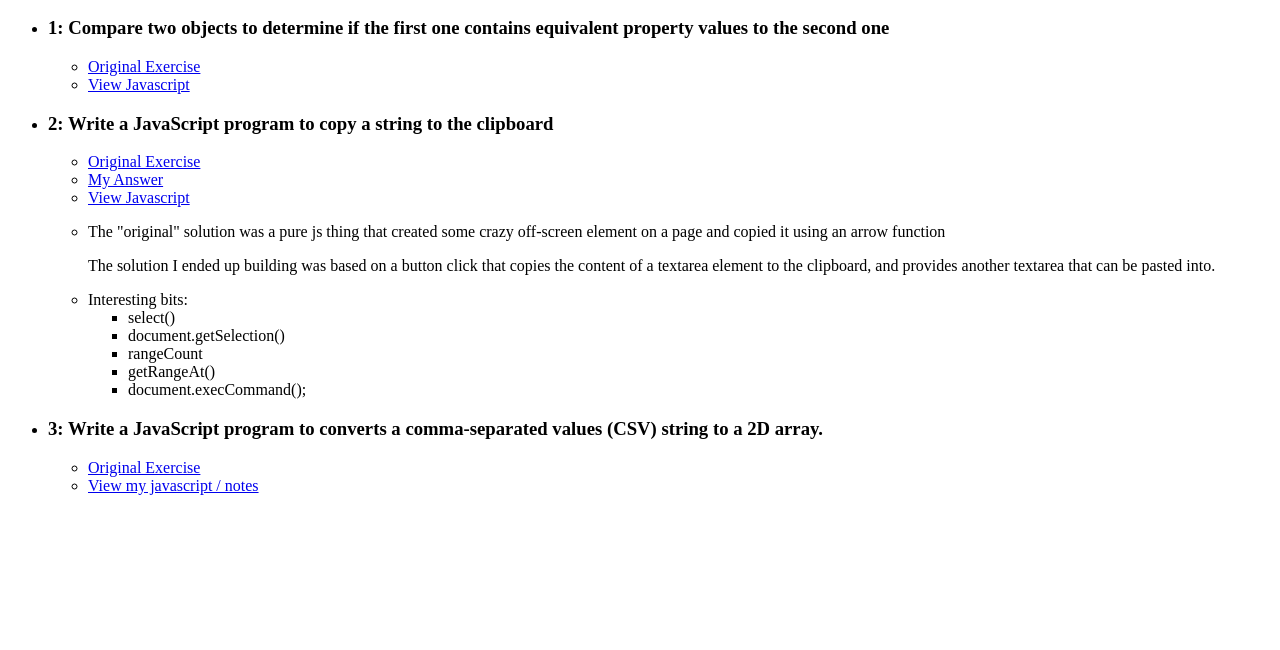
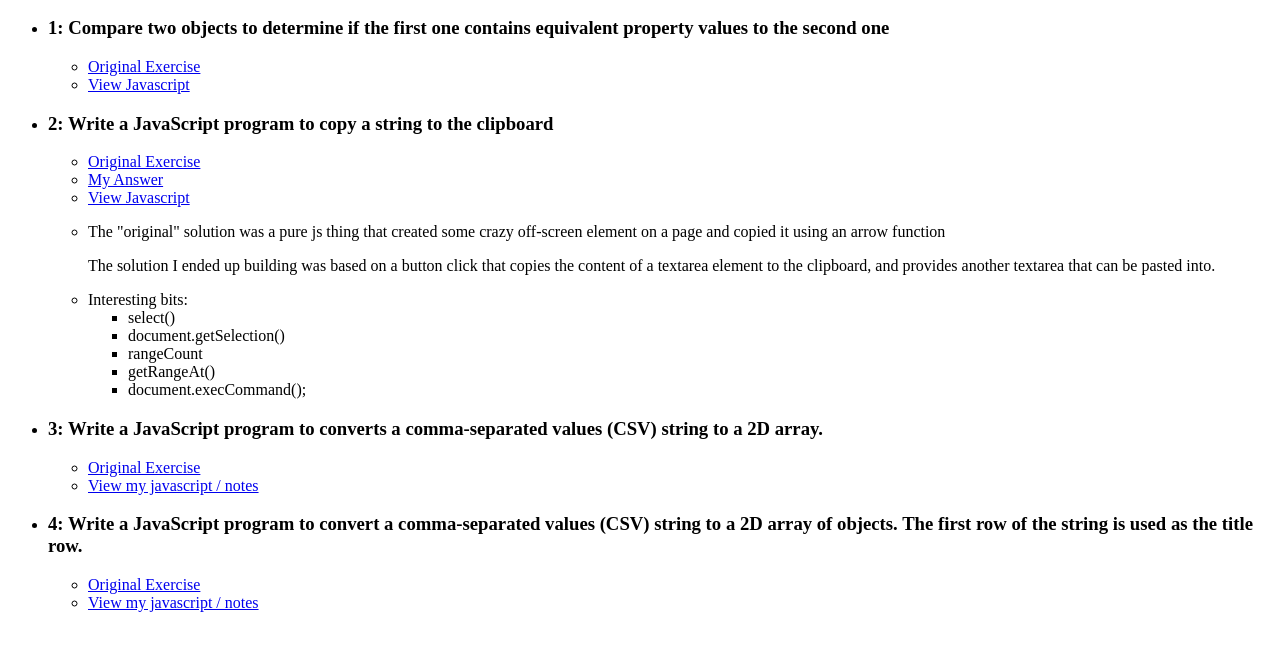
Before and after one commit to eldeboero/code-practice, a plain HTML site: page W3-ES6-Fundamentals-I/README.html in a window 1280 px wide. Shown: the part 86-736 px from the top of the page. Drawn offline with Linux system fonts and the light colour scheme.

Commit message:
Added some vscode notes, updated readme, partially completed 4.js in ES fundamentals I

```diff
--- a/W3-ES6-Fundamentals-I/README.html
+++ b/W3-ES6-Fundamentals-I/README.html
@@ -55,6 +55,17 @@
           </li>
         </ul>
       </li>
+      <li>
+        <h3>4: Write a JavaScript program to convert a comma-separated values (CSV) string to a 2D array of objects. The first row of the string is used as the title row.</h3>
+      </li>
+      <ul>
+        <li>
+          <a href="https://www.w3resource.com/javascript-exercises/fundamental/javascript-fundamental-exercise-4.php">Original Exercise</a>
+        </li>
+        <li>
+          <a href="4.js">View my javascript / notes</a>
+        </li>
+      </ul>
     </ul>
   </body>
 </html>
```
Also changed, not shown: W3-ES6-Fundamentals-I/4.js (added, +58 -0 lines), notes/VSCodeNotes.txt (added).
